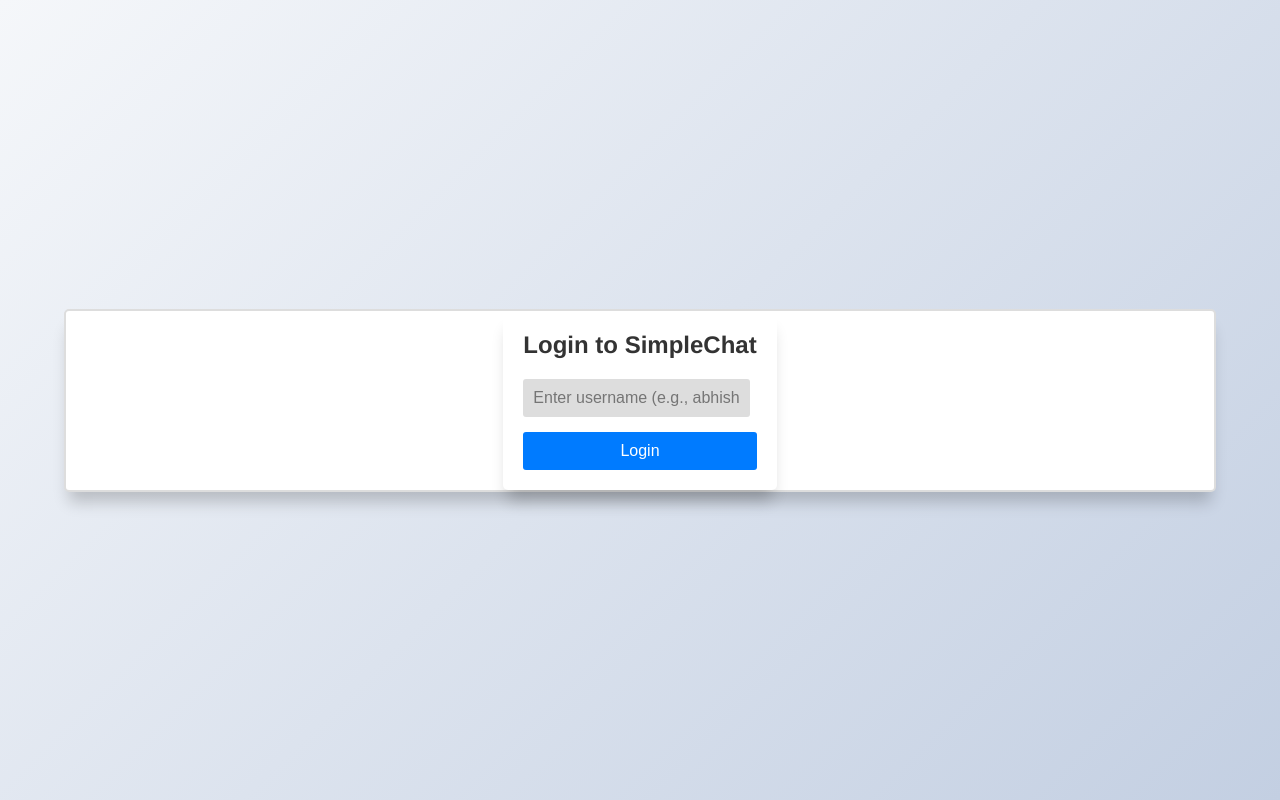
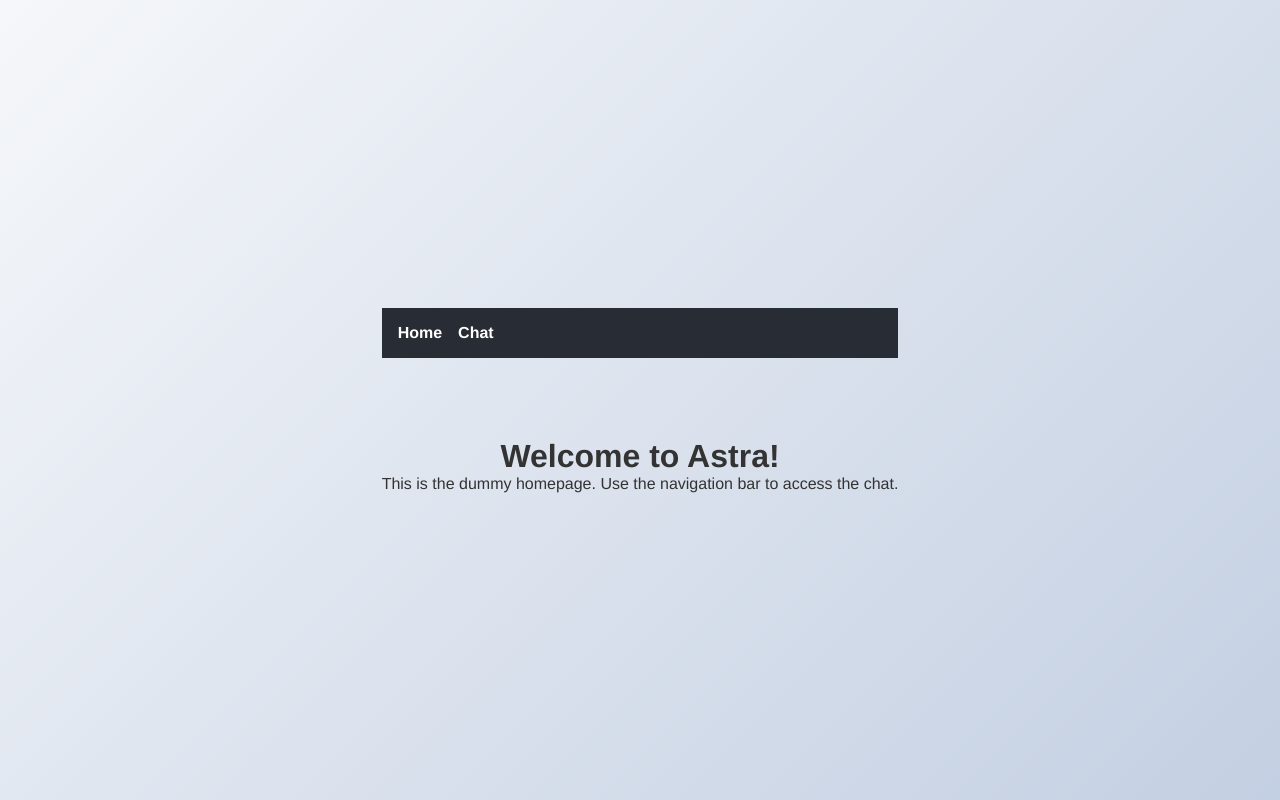
Before and after one commit to invaderskywalker/astra_go, a React (Vite) app in the folder frontend/: page / in a window 1280 px wide. Built offline with nearby package versions, Linux system fonts and the light colour scheme.

Commit message:
working frontend changes nto /pages

```diff
--- a/frontend/package.json
+++ b/frontend/package.json
@@ -15,6 +15,7 @@
     "framer-motion": "^12.23.22",
     "react": "^19.1.1",
     "react-dom": "^19.1.1",
+    "react-router-dom": "^7.9.4",
     "uuid": "^13.0.0"
   },
   "devDependencies": {
--- a/frontend/src/App.tsx
+++ b/frontend/src/App.tsx
@@ -1,8 +1,10 @@
-import { useState, useEffect } from "react";
+import { useState, useEffect, type JSX } from "react";
+import { BrowserRouter as Router, Routes, Route, Link, Navigate, useLocation } from 'react-router-dom';
 import Chat from "./Chat";
 import Login from "./Login";
+import Home from "./Home";
 import './App.css';
-import './styles/markdown.css'
+import './styles/markdown.css';
 
 function App() {
   const [token, setToken] = useState<string | null>(null);
@@ -31,14 +33,42 @@
     localStorage.removeItem("userId");
   };
 
+  // Navigation bar component
+  function NavBar() {
+    return (
+      <nav style={{ background: '#282c34', padding: '1rem' }}>
+        <Link to="/" style={{ color: 'white', marginRight: '1rem', textDecoration: 'none', fontWeight: 'bold' }}>Home</Link>
+        <Link to="/chat" style={{ color: 'white', marginRight: '1rem', textDecoration: 'none', fontWeight: 'bold' }}>Chat</Link>
+        {token && userId && (
+          <button style={{ marginLeft: '1rem' }} onClick={handleLogout}>Logout</button>
+        )}
+      </nav>
+    );
+  }
+
+  // Protected Route wrapper for Chat
+  function ProtectedRoute({ children }: { children: JSX.Element }) {
+    const location = useLocation();
+    if (!token || !userId) {
+      return <Navigate to="/login" state={{ from: location }} replace />;
+    }
+    return children;
+  }
+
   return (
-    <div className="app">
-      {token && userId ? (
-        <Chat token={token} userId={userId} handleLogout={handleLogout} />
-      ) : (
-        <Login onLogin={handleLogin} />
-      )}
-    </div>
+    <Router>
+      <NavBar />
+      <Routes>
+        <Route path="/" element={<Home />} />
+        <Route path="/login" element={<Login onLogin={handleLogin} />} />
+        <Route path="/chat" element={
+          <ProtectedRoute>
+            <Chat token={token!} userId={userId!} handleLogout={handleLogout} />
+          </ProtectedRoute>
+        } />
+        <Route path="*" element={<Navigate to="/" />} />
+      </Routes>
+    </Router>
   );
 }
 
--- a/frontend/src/Chat.tsx
+++ b/frontend/src/Chat.tsx
@@ -21,7 +21,7 @@
   handleLogout: () => void;
 }
 
-export default function Chat({ token, userId, handleLogout }: ChatProps) {
+export default function Chat({ token, userId }: ChatProps) {
   const [messages, setMessages] = useState<Message[]>([]);
   const [intermediateMessages, setIntermediateMessages] = useState<IntermediateMessage[]>([]);
   const [input, setInput] = useState("");
@@ -229,17 +229,17 @@
   return (
     <div className="chat-container">
       <header className="chat-header">
-        <div className="chat-header-title">
+        {/* <div className="chat-header-title">
           <i className="fas fa-comment-alt"></i> SimpleChat
-        </div>
+        </div> */}
         <div className="chat-header-options">
           <span className="signal-light" style={{ backgroundColor: isConnected ? "green" : "red" }}></span>
           <button className="connect-btn" onClick={handleConnect} disabled={isConnected}>
             {isConnected ? "Connected" : "Connect"}
           </button>
-          <button className="logout-btn" onClick={handleLogout}>
+          {/* <button className="logout-btn" onClick={handleLogout}>
             Logout
-          </button>
+          </button> */}
           <span>
             <i className="fas fa-cog"></i>
           </span>
--- /dev/null
+++ b/frontend/src/Home.tsx
@@ -0,0 +1,12 @@
+import React from 'react';
+
+const Home: React.FC = () => {
+  return (
+    <div style={{ textAlign: 'center', marginTop: '5rem' }}>
+      <h1>Welcome to Astra!</h1>
+      <p>This is the dummy homepage. Use the navigation bar to access the chat.</p>
+    </div>
+  );
+};
+
+export default Home;
--- a/frontend/src/Login.tsx
+++ b/frontend/src/Login.tsx
@@ -1,4 +1,5 @@
 import { useState } from "react";
+import { useNavigate } from "react-router-dom";
 
 interface LoginProps {
   onLogin: (token: string, userId: number) => void;
@@ -8,6 +9,7 @@
   const [username, setUsername] = useState("");
   const [error, setError] = useState("");
   const [loading, setLoading] = useState(false);
+  const navigate = useNavigate(); // ✅ hook for navigation
 
   const handleLogin = async (e: React.FormEvent) => {
     e.preventDefault();
@@ -17,20 +19,20 @@
     try {
       const response = await fetch("http://localhost:8000/auth/login", {
         method: "POST",
-        headers: {
-          "Content-Type": "application/json",
-        },
+        headers: { "Content-Type": "application/json" },
         body: JSON.stringify({ username }),
       });
 
-      if (!response.ok) {
-        throw new Error("Login failed");
-      }
+      if (!response.ok) throw new Error("Login failed");
 
       const data = await response.json();
       console.log("data", data);
-      if (data.token) {
+
+      if (data.token && data.user_id) {
         onLogin(data.token, data.user_id);
+
+        // ✅ Redirect to chat after successful login
+        navigate("/chat");
       } else {
         setError("Invalid response from server");
       }
@@ -55,7 +57,7 @@
             disabled={loading}
           />
         </div>
-        {error && <p>{error}</p>}
+        {error && <p style={{ color: "red" }}>{error}</p>}
         <button type="submit" disabled={loading}>
           {loading ? "Logging in..." : "Login"}
         </button>
```
Also changed, not shown: 2 other files (tests, documents, lock files or other folders).
